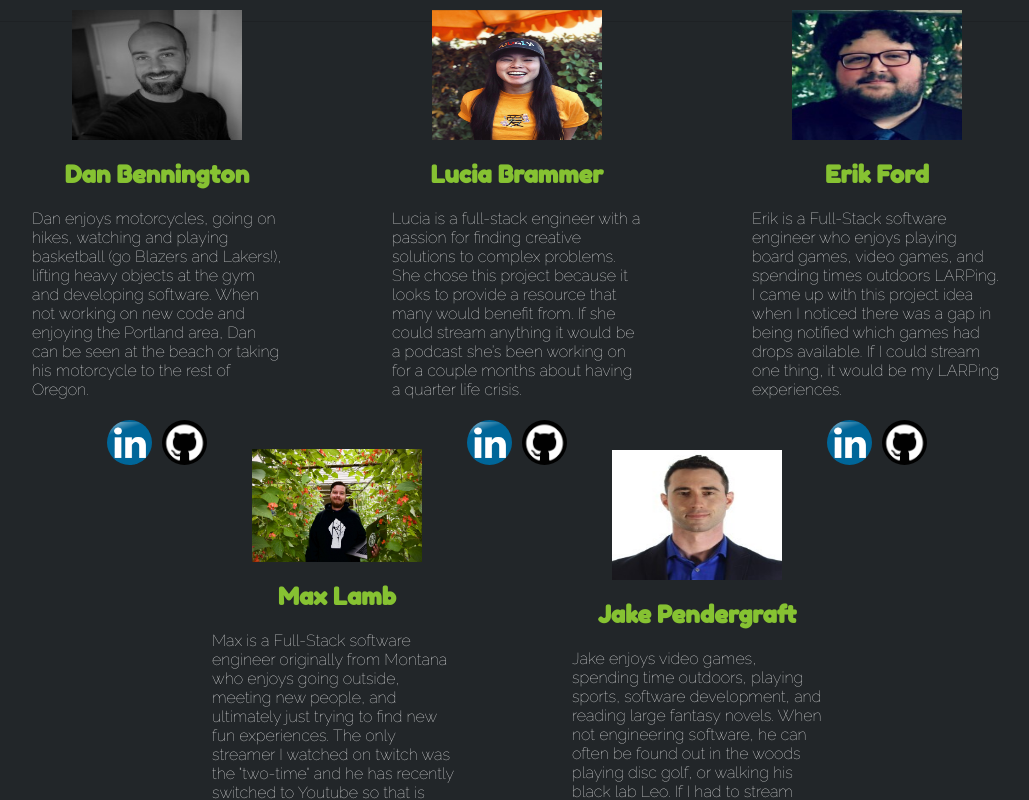
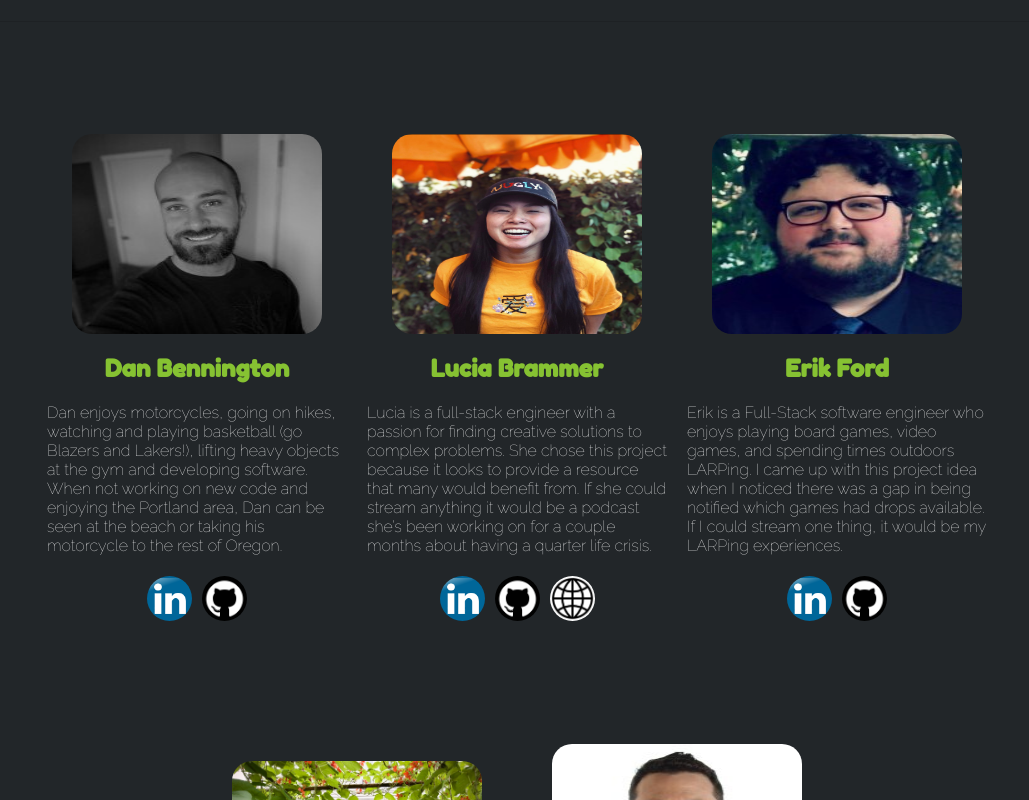
Before and after one commit to DropTopIncorporated/DropZoneFE, a React app: page /aboutus in a window 1280 px wide. Shown: the part 260-1060 px from the top of the page, without its empty margins (123-1152 px from the left). Built offline with nearby package versions, Linux system fonts and the light colour scheme; no server answers.

Commit message:
readjusting css for main page

```diff
--- a/src/components/AboutUs/AboutUs.css
+++ b/src/components/AboutUs/AboutUs.css
@@ -10,12 +10,14 @@
 }
 
 .profileImage {
-    height: 130px;
-    width: 170px;
+    height: 200px;
+    width: 250px;
+    border-radius: 20px;
+    border-bottom-left-radius: 20px;
 }
 
 .profileArea {
-    margin: 20px;
+    margin-top: 20vh;
     display: flex;
     justify-content: center;
     flex-direction: column;
@@ -26,7 +28,7 @@
 }
 
 .textArea {
-    width: 250px;
+    width: 300px;
     font-family: 'Raleway', sans-serif;
     color: white;
     margin-top: 0px;
@@ -43,6 +45,12 @@
     font-family: 'Fredoka One';
     color: #86C232;
 }
+
+.cardContainer{
+    margin-bottom: 50px;
+}
+
+
 @media only screen
 and (min-device-width : 320px)
 and (max-device-width : 480px) {
--- a/src/components/AboutUs/AboutUs.jsx
+++ b/src/components/AboutUs/AboutUs.jsx
@@ -6,7 +6,7 @@ import placeholder from '../../photos/placeholder.png';
 const AboutUs = () => {
   return (
     <div className={styles.pageGrid}>
-      <section >
+      <section className={styles.cardContainer}>
         <div className={styles.profileArea}>
           <img className={styles.profileImage} src="/dan.jpg"/>
           <h2 className={styles.name}>Dan Bennington</h2>
@@ -21,7 +21,7 @@ const AboutUs = () => {
           </div>
         </div>
       </section>
-      <section >
+      <section section className={styles.cardContainer}>
         <div className={styles.profileArea}>
           <img className={styles.profileImage} src="/2E5A5DCD-9C04-4C6C-8C61-D1CF7046836F_1_201_a.jpeg"/>
           <h2 className={styles.name}>Lucia Brammer</h2>
@@ -33,11 +33,13 @@ const AboutUs = () => {
             <a href="https://github.com/brammerl">
               <img className={styles.linkImage} src={Github} />
             </a>
+            <a href="https://lucia-brammer.com">
+              <img className={styles.linkImage} src='/websitelogo.png' />
+            </a>
           </div>
         </div>
       </section>
-      <section >
-
+      <section section className={styles.cardContainer}>
         <div className={styles.profileArea}>
           <img className={styles.profileImage} src="/0.jpg"/>
           <h2 className={styles.name}>Erik Ford</h2>
@@ -53,7 +55,7 @@ const AboutUs = () => {
         </div>
 
       </section>
-      <section >
+      <section section className={styles.cardContainer}>
         <div className={styles.profileArea}>
           <img className={styles.profileImage} src="/BBDE9A32-2FE6-442C-8656-BBB09CB9CAEE_1_105_c.jpeg"/>
           <h2 className={styles.name}>Max Lamb</h2>
@@ -68,7 +70,7 @@ const AboutUs = () => {
           </div>
         </div>
       </section>
-      <section >
+      <section section className={styles.cardContainer}>
         <div className={styles.profileArea}>
           <img className={styles.profileImage} src="/headshot.jpg"/>
           <h2 className={styles.name}>Jake Pendergraft</h2>
```
Also changed, not shown: public/websitelogo.png (added).
